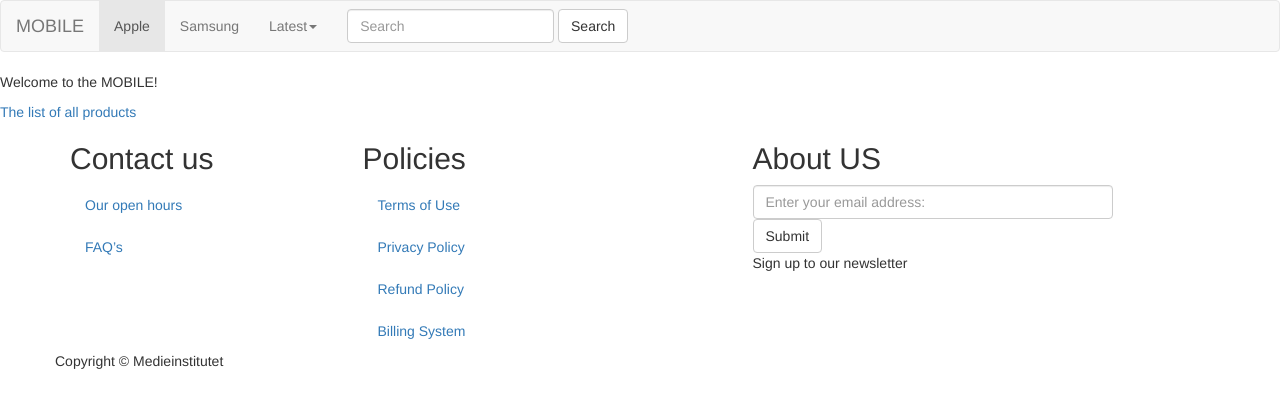
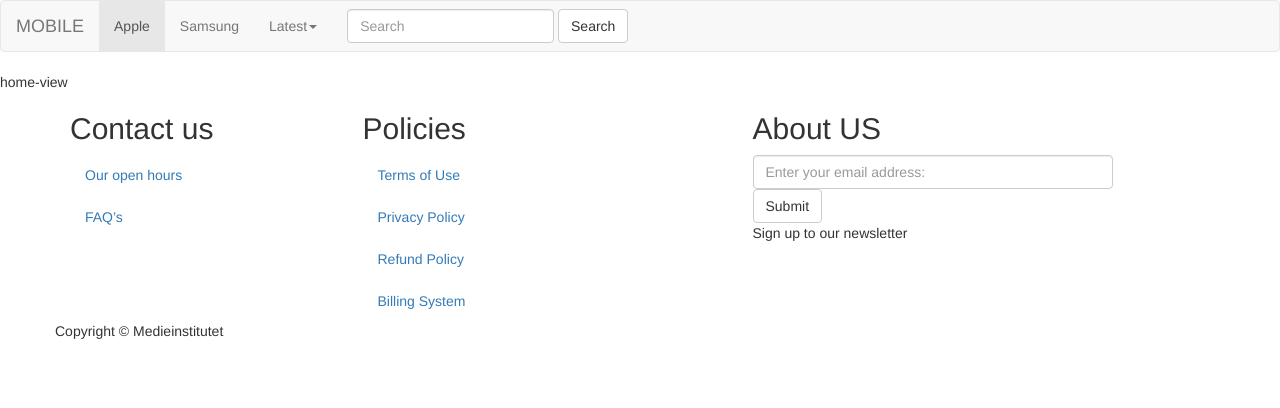
Before and after one commit to gustaf-lindholm/projekt_grupp5, a PHP site: template app/views/home.view.php in a window 1280 px wide. Shown: the top 408 px of the page. Run offline with PHP 8.4, Linux system fonts and the light colour scheme; the template is opened without the code that fills it, so the values that code supplies are empty; some libraries are stand-ins or nearby versions.

Commit message:
small changes

```diff
--- a/app/views/home.view.php
+++ b/app/views/home.view.php
@@ -1,20 +1 @@
-<?php
-include_once 'header.php';
-?>
-
-<!-- Some kind of hello text -->
-<p>
-Welcome to the MOBILE!
-</p>
-
-<?php
-if(isset($_SESSION['user']))
-{
-    // echo ' '.includeTheName($_SESSION['user']['LAST_NAME']);
-}
-?>
-
-<a href="products.view.php">The list of all products</a>
-
-<?php
-include 'footer.php';
+<?php echo "home-view"; ?>
--- a/app/views/product.view.php
+++ b/app/views/product.view.php
@@ -1,5 +1,5 @@
 <?php
-var_dump($data); ?>
+//var_dump($data); ?>
 
 <link rel="stylesheet" href="css/product.css" type="text/css"/>
 <div class="container">
```
